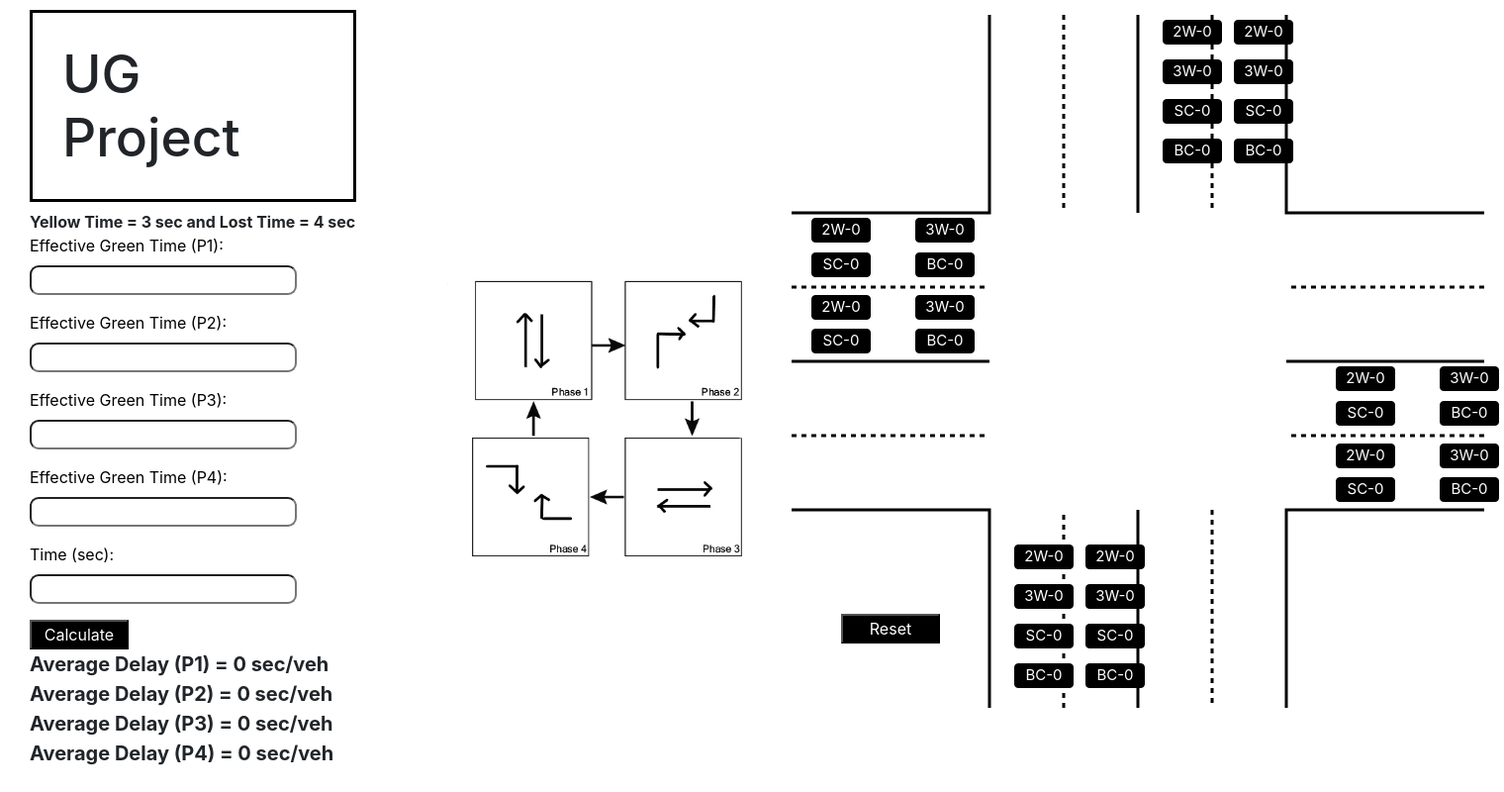
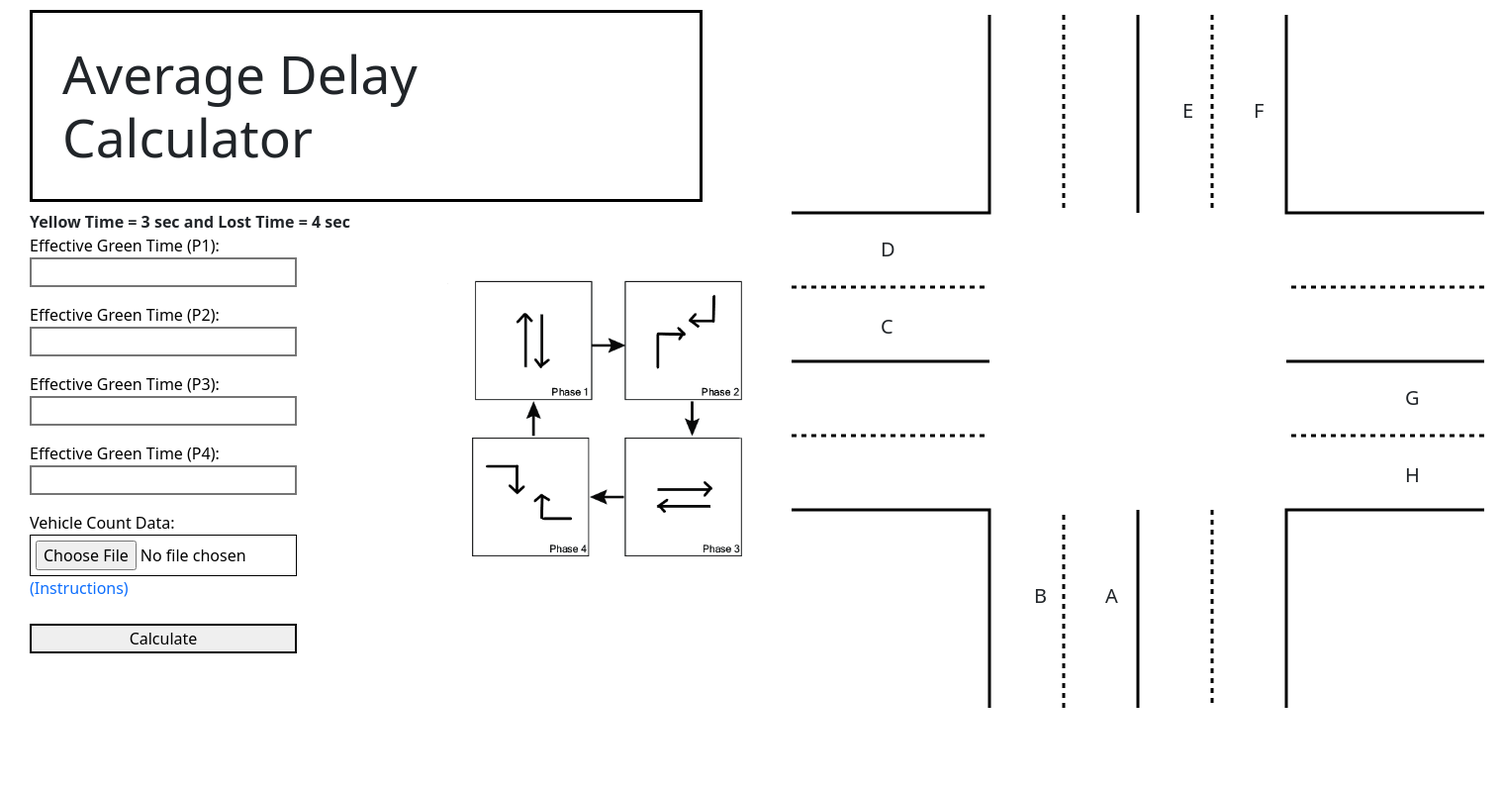
Before and after one commit to decapitator007/UGProject, a Django app: page / in a window 1520 px wide. Shown: the whole page at 99% size. Run offline with Django 3.2, Linux system fonts and the light colour scheme; tables that the repository leaves empty hold one stand-in row (values such as "Sample post").

Commit message:
Complete

```diff
--- a/delay/forms.py
+++ b/delay/forms.py
@@ -4,5 +4,3 @@ class inp(forms.Form):
     g_2=forms.DecimalField(label='Effective Green Time (P2)')
     g_3=forms.DecimalField(label='Effective Green Time (P3)')
     g_4=forms.DecimalField(label='Effective Green Time (P4)')
-    t=forms.DecimalField(label='Time (sec)')
-#g,t
--- /dev/null
+++ b/delay/static/css/design.css
@@ -0,0 +1,30 @@
+h1{
+    font-size:40pt;
+    padding:30px;
+    width:680px;
+    border-style:solid;
+    border-color:black;
+    margin-left:30px;
+    margin-top:10px;
+}
+#myCanvas{
+    z-index:-1;
+    float:right;
+    margin-right:20px;
+    margin-top:5px;
+}
+.log-form{
+    color:black;
+    width:300px;
+    padding-left:30px;
+}
+.log-form input{
+    width:100%;
+    border-style:solid;
+}
+.center{
+  text-align:center;
+}
+td,th{
+  text-align: center;
+}
--- a/delay/static/css/home.css
+++ /dev/null
@@ -1,44 +0,0 @@
-h1{
-    font-size:40pt;
-    padding:30px;
-    width:330px;
-    border-style:solid;
-    border-color:black;
-    margin-left:30px;
-    margin-top:10px;
-}
-#myCanvas{
-    z-index:-1;
-    float:right;
-    margin-right:20px;
-    margin-top:5px;
-}
-.btn{
-    color:white;
-    background:black;
-    border-color:black;
-    z-index:2;
-    width:60px;
-    font-size:15px;
-    padding:0px;
-}
-.btn2{
-    color:white;
-    background:black;
-    border-color:black;
-    z-index:2;
-    width:100px;
-}
-.log-form{
-    color:black;
-    width:300px;
-    padding-left:30px;
-}
-.log-form input{
-    width:100%;
-    border-radius:9px;
-}
-.result{
-    margin-left:30px;
-    font-size:15pt;
-}
--- a/delay/templates/delay/home.html
+++ b/delay/templates/delay/home.html
@@ -3,8 +3,9 @@
 <html>
   <head>
     <title>Delay</title>
-        <link rel="stylesheet" href="https://cdn.jsdelivr.net/npm/bootstrap@4.5.3/dist/css/bootstrap.min.css" integrity="sha384-TX8t27EcRE3e/ihU7zmQxVncDAy5uIKz4rEkgIXeMed4M0jlfIDPvg6uqKI2xXr2" crossorigin="anonymous">
-        <link rel="stylesheet" href="{%static 'css/home.css'%}">
+    <link href="https://cdn.jsdelivr.net/npm/bootstrap@5.0.2/dist/css/bootstrap.min.css" rel="stylesheet" integrity="sha384-EVSTQN3/azprG1Anm3QDgpJLIm9Nao0Yz1ztcQTwFspd3yD65VohhpuuCOmLASjC" crossorigin="anonymous">
+    <script src="https://cdn.jsdelivr.net/npm/bootstrap@5.0.2/dist/js/bootstrap.bundle.min.js" integrity="sha384-MrcW6ZMFYlzcLA8Nl+NtUVF0sA7MsXsP1UyJoMp4YLEuNSfAP+JcXn/tWtIaxVXM" crossorigin="anonymous"></script>
+    <link rel="stylesheet" href="{%static 'css/design.css'%}">
   </head>
   <body>
     <canvas id="myCanvas" width="700" height="700"></canvas>
@@ -82,55 +83,179 @@
       ctx.lineTo(425,700);
       ctx.stroke();
     </script>
-        <h1>UG Project</h1>
+    <h1>Average Delay Calculator</h1>
     <b style="margin-left:30px;">Yellow Time = 3 sec and Lost Time = 4 sec</b>
     <img src="{%static 'phases.png'%}" style="width:300px;height:300px;margin:50px;float:right" alt="alternate"><br>
-        <form method="POST" class="log-form">
+    <form action="{%url 'home'%}" method="post" enctype="multipart/form-data" class="log-form">
       {%csrf_token%}
       {{form.as_p}}
-            <button type='submit' name="calculate" class="btn2">Calculate</button>
+      <label for="ff">Vehicle Count Data:</label>
+      <input id="ff" type="file" title="Upload excel file" name="excel_file" style="border:1px solid black;padding:5px;" required="required">
+      <a style="text-decoration:none;" href="#" data-bs-toggle="modal" data-bs-target="#exampleModal">(Instructions)</a>
+      <br><br>
+      <input type="submit" value="Calculate">
     </form>
-        <div class="result">
-            <b>Average Delay (P1) = {{p1}} sec/veh</b><br>
-            <b>Average Delay (P2) = {{p2}} sec/veh</b><br>
-            <b>Average Delay (P3) = {{p3}} sec/veh</b><br>
-            <b>Average Delay (P4) = {{p4}} sec/veh</b><br>
+      <h5 style="position:absolute;top:240px;left:890px;">D</h5>
+      <h5 style="position:absolute;top:318px;left:890px;">C</h5>
+      <h5 style="position:absolute;top:100px;left:1267px;">F</h5>
+      <h5 style="position:absolute;top:100px;left:1195px;">E</h5>
+      <h5 style="position:absolute;top:390px;left:1420px;">G</h5>
+      <h5 style="position:absolute;top:468px;left:1420px;">H</h5>
+      <h5 style="position:absolute;top:590px;left:1117px;">A</h5>
+      <h5 style="position:absolute;top:590px;left:1045px;">B</h5>
+      <div class="modal fade" id="exampleModal" tabindex="-1" aria-labelledby="exampleModalLabel" aria-hidden="true">
+        <div class="modal-dialog">
+          <div class="modal-content">
+            <div class="modal-header">
+            <h5 class="modal-title" id="exampleModalLabel">Instructions for Excel File</h5>
+            <button type="button" class="btn-close" data-bs-dismiss="modal" aria-label="Close"></button>
             </div>
-        <form method="POST">
-            {%csrf_token%}
-            <button type='submit' name="h_2w" class="btn" style="position:absolute;top:220px;left:820px;">2W-{{entry.h_2w}}</button>
-            <button type='submit' name="h_3w" class="btn" style="position:absolute;top:220px;left:925px;">3W-{{entry.h_3w}}</button>
-            <button type='submit' name="h_sc" class="btn" style="position:absolute;top:255px;left:820px;">SC-{{entry.h_sc}}</button>
-            <button type='submit' name="h_bc" class="btn" style="position:absolute;top:255px;left:925px;">BC-{{entry.h_bc}}</button>
-            <button type='submit' name="g_2w" class="btn" style="position:absolute;top:298px;left:820px;">2W-{{entry.g_2w}}</button>
-            <button type='submit' name="g_3w" class="btn" style="position:absolute;top:298px;left:925px;">3W-{{entry.g_3w}}</button>
-            <button type='submit' name="g_sc" class="btn" style="position:absolute;top:332px;left:820px;">SC-{{entry.g_sc}}</button>
-            <button type='submit' name="g_bc" class="btn" style="position:absolute;top:332px;left:925px;">BC-{{entry.g_bc}}</button>
-            <button type='submit' name="b_2w" class="btn" style="position:absolute;top:20px;left:1247px;">2W-{{entry.b_2w}}</button>
-            <button type='submit' name="b_3w" class="btn" style="position:absolute;top:60px;left:1247px;">3W-{{entry.b_3w}}</button>
-            <button type='submit' name="b_sc" class="btn" style="position:absolute;top:100px;left:1247px;">SC-{{entry.b_sc}}</button>
-            <button type='submit' name="b_bc" class="btn" style="position:absolute;top:140px;left:1247px;">BC-{{entry.b_bc}}</button>
-            <button type='submit' name="a_2w" class="btn" style="position:absolute;top:20px;left:1175px;">2W-{{entry.a_2w}}</button>
-            <button type='submit' name="a_3w" class="btn" style="position:absolute;top:60px;left:1175px;">3W-{{entry.a_3w}}</button>
-            <button type='submit' name="a_sc" class="btn" style="position:absolute;top:100px;left:1175px;">SC-{{entry.a_sc}}</button>
-            <button type='submit' name="a_bc" class="btn" style="position:absolute;top:140px;left:1175px;">BC-{{entry.a_bc}}</button>
-            <button type='submit' name="c_2w" class="btn" style="position:absolute;top:370px;left:1350px;">2W-{{entry.c_2w}}</button>
-            <button type='submit' name="c_3w" class="btn" style="position:absolute;top:370px;left:1455px;">3W-{{entry.c_3w}}</button>
-            <button type='submit' name="c_sc" class="btn" style="position:absolute;top:405px;left:1350px;">SC-{{entry.c_sc}}</button>
-            <button type='submit' name="c_bc" class="btn" style="position:absolute;top:405px;left:1455px;">BC-{{entry.c_bc}}</button>
-            <button type='submit' name="d_2w" class="btn" style="position:absolute;top:448px;left:1350px;">2W-{{entry.d_2w}}</button>
-            <button type='submit' name="d_3w" class="btn" style="position:absolute;top:448px;left:1455px;">3W-{{entry.d_3w}}</button>
-            <button type='submit' name="d_sc" class="btn" style="position:absolute;top:482px;left:1350px;">SC-{{entry.d_sc}}</button>
-            <button type='submit' name="d_bc" class="btn" style="position:absolute;top:482px;left:1455px;">BC-{{entry.d_bc}}</button>
-            <button type='submit' name="e_2w" class="btn" style="position:absolute;top:550px;left:1097px;">2W-{{entry.e_2w}}</button>
-            <button type='submit' name="e_3w" class="btn" style="position:absolute;top:590px;left:1097px;">3W-{{entry.e_3w}}</button>
-            <button type='submit' name="e_sc" class="btn" style="position:absolute;top:630px;left:1097px;">SC-{{entry.e_sc}}</button>
-            <button type='submit' name="e_bc" class="btn" style="position:absolute;top:670px;left:1097px;">BC-{{entry.e_bc}}</button>
-            <button type='submit' name="f_2w" class="btn" style="position:absolute;top:550px;left:1025px;">2W-{{entry.f_2w}}</button>
-            <button type='submit' name="f_3w" class="btn" style="position:absolute;top:590px;left:1025px;">3W-{{entry.f_3w}}</button>
-            <button type='submit' name="f_sc" class="btn" style="position:absolute;top:630px;left:1025px;">SC-{{entry.f_sc}}</button>
-            <button type='submit' name="f_bc" class="btn" style="position:absolute;top:670px;left:1025px;">BC-{{entry.f_bc}}</button>
-            <button type='submit' name="reset" class="btn2" style="position:absolute;top:620px;left:850px;">Reset</button>
-        </form>
+            <div class="modal-body">
+              <table class="table table-striped table-hover table-borderless">
+                <thead class="table-info">
+                  <tr>
+                    <th>Column</th>
+                    <th>Description</th>
+                  </tr>
+                </thead>
+                <tbody>
+                  <tr>
+                    <td>A</td>
+                    <td>Time</td>
+                  </tr>
+                  <tr>
+                    <td>B</td>
+                    <td>2 Wheelers in Lane A</td>
+                  </tr>
+                  <tr>
+                    <td>C</td>
+                    <td>3 Wheelers in Lane A</td>
+                  </tr>
+                  <tr>
+                    <td>D</td>
+                    <td>Small Cars in Lane A</td>
+                  </tr>
+                  <tr>
+                    <td>E</td>
+                    <td>Big Cars in Lane A</td>
+                  </tr>
+                  <tr>
+                    <td>F</td>
+                    <td>2 Wheelers in Lane B</td>
+                  </tr>
+                  <tr>
+                    <td>G</td>
+                    <td>3 Wheelers in Lane B</td>
+                  </tr>
+                  <tr>
+                    <td>H</td>
+                    <td>Small Cars in Lane B</td>
+                  </tr>
+                  <tr>
+                    <td>I</td>
+                    <td>Big Cars in Lane B</td>
+                  </tr>
+                  <tr>
+                    <td>J</td>
+                    <td>2 Wheelers in Lane C</td>
+                  </tr>
+                  <tr>
+                    <td>K</td>
+                    <td>3 Wheelers in Lane C</td>
+                  </tr>
+                  <tr>
+                    <td>L</td>
+                    <td>Small Cars in Lane C</td>
+                  </tr>
+                  <tr>
+                    <td>M</td>
+                    <td>Big Cars in Lane C</td>
+                  </tr>
+                  <tr>
+                    <td>N</td>
+                    <td>2 Wheelers in Lane D</td>
+                  </tr>
+                  <tr>
+                    <td>O</td>
+                    <td>3 Wheelers in Lane D</td>
+                  </tr>
+                  <tr>
+                    <td>P</td>
+                    <td>Small Cars in Lane D</td>
+                  </tr>
+                  <tr>
+                    <td>Q</td>
+                    <td>Big Cars in Lane D</td>
+                  </tr>
+                  <tr>
+                    <td>R</td>
+                    <td>2 Wheelers in Lane E</td>
+                  </tr>
+                  <tr>
+                    <td>S</td>
+                    <td>3 Wheelers in Lane E</td>
+                  </tr>
+                  <tr>
+                    <td>T</td>
+                    <td>Small Cars in Lane E</td>
+                  </tr>
+                  <tr>
+                    <td>U</td>
+                    <td>Big Cars in Lane E</td>
+                  </tr>
+                  <tr>
+                    <td>V</td>
+                    <td>2 Wheelers in Lane F</td>
+                  </tr>
+                  <tr>
+                    <td>W</td>
+                    <td>3 Wheelers in Lane F</td>
+                  </tr>
+                  <tr>
+                    <td>X</td>
+                    <td>Small Cars in Lane F</td>
+                  </tr>
+                  <tr>
+                    <td>Y</td>
+                    <td>Big Cars in Lane F</td>
+                  </tr>
+                  <tr>
+                    <td>Z</td>
+                    <td>2 Wheelers in Lane G</td>
+                  </tr>
+                  <tr>
+                    <td>AA</td>
+                    <td>3 Wheelers in Lane G</td>
+                  </tr>
+                  <tr>
+                    <td>AB</td>
+                    <td>Small Cars in Lane G</td>
+                  </tr>
+                  <tr>
+                    <td>AC</td>
+                    <td>Big Cars in Lane G</td>
+                  </tr>
+                  <tr>
+                    <td>AD</td>
+                    <td>2 Wheelers in Lane H</td>
+                  </tr>
+                  <tr>
+                    <td>AE</td>
+                    <td>3 Wheelers in Lane H</td>
+                  </tr>
+                  <tr>
+                    <td>AF</td>
+                    <td>Small Cars in Lane H</td>
+                  </tr>
+                  <tr>
+                    <td>AG</td>
+                    <td>Big Cars in Lane H</td>
+                  </tr>
+                </tbody>
+              </table>
+            </div>
+          </div>
+        </div>
+      </div>
   </body>
 </html>
--- a/delay/views.py
+++ b/delay/views.py
@@ -1,41 +1,14 @@
-from django.shortcuts import render, get_object_or_404, redirect
+from django.shortcuts import render,get_object_or_404,redirect
 from .forms import inp
-from .models import Count
 import decimal
-def zero(entry):
-    entry.a_2w=0
-    entry.a_3w=0
-    entry.a_sc=0
-    entry.a_bc=0
-    entry.b_2w=0
-    entry.b_3w=0
-    entry.b_sc=0
-    entry.b_bc=0
-    entry.c_2w=0
-    entry.c_3w=0
-    entry.c_sc=0
-    entry.c_bc=0
-    entry.d_2w=0
-    entry.d_3w=0
-    entry.d_sc=0
-    entry.d_bc=0
-    entry.e_2w=0
-    entry.e_3w=0
-    entry.e_sc=0
-    entry.e_bc=0
-    entry.f_2w=0
-    entry.f_3w=0
-    entry.f_sc=0
-    entry.f_bc=0
-    entry.g_2w=0
-    entry.g_3w=0
-    entry.g_sc=0
-    entry.g_bc=0
-    entry.h_2w=0
-    entry.h_3w=0
-    entry.h_sc=0
-    entry.h_bc=0
-    entry.save()
+import math
+import openpyxl
+import matplotlib
+matplotlib.use('Agg')
+import matplotlib.pyplot as plt
+import io
+import urllib,base64
+import numpy as np
 def uniform(C,g,v,c):
     f=(((1-g)**2)*C)/2
     f/=(1-(g*(v/c)))
@@ -78,102 +51,92 @@ def phase(v1,v2,s1,s2,t,C,g):
     f=round(f,2)
     return f
 def home(request):
-    p1=0
-    p2=0
-    p3=0
-    p4=0
-    entry=get_object_or_404(Count,pk=1)
-    if request.method=="POST" and 'calculate' in request.POST:
+    if request.method=="POST":
         form=inp(request.POST)
         if form.is_valid():
             g1=form.cleaned_data.get("g_1")
             g2=form.cleaned_data.get("g_2")
             g3=form.cleaned_data.get("g_3")
             g4=form.cleaned_data.get("g_4")
-            t=form.cleaned_data.get("t")
             C=g1+g2+g3+g4+20
             g1/=C
             g2/=C
             g3/=C
             g4/=C
-            s1=saturation(entry.a_2w,entry.b_2w,entry.a_3w,entry.b_3w,entry.a_sc,entry.b_sc,entry.a_bc,entry.b_bc,t)
-            s2=saturation(entry.c_2w,entry.d_2w,entry.c_3w,entry.d_3w,entry.c_sc,entry.d_sc,entry.c_bc,entry.d_bc,t)
-            s3=saturation(entry.e_2w,entry.f_2w,entry.e_3w,entry.f_3w,entry.e_sc,entry.f_sc,entry.e_bc,entry.f_bc,t)
-            s4=saturation(entry.g_2w,entry.h_2w,entry.g_3w,entry.h_3w,entry.g_sc,entry.h_sc,entry.g_bc,entry.h_bc,t)
-            p1=phase(pcu(entry.b_2w,entry.b_3w,entry.b_sc,entry.b_bc)/t,pcu(entry.f_2w,entry.f_3w,entry.f_sc,entry.f_bc)/t,s1,s3,t,C,g1)
-            p2=phase(pcu(entry.a_2w,entry.a_3w,entry.a_sc,entry.a_bc)/t,pcu(entry.e_2w,entry.e_3w,entry.e_sc,entry.e_bc)/t,s1,s3,t,C,g2)
-            p3=phase(pcu(entry.d_2w,entry.d_3w,entry.d_sc,entry.d_bc)/t,pcu(entry.h_2w,entry.h_3w,entry.h_sc,entry.h_bc)/t,s2,s4,t,C,g3)
-            p4=phase(pcu(entry.c_2w,entry.c_3w,entry.c_sc,entry.c_bc)/t,pcu(entry.g_2w,entry.g_3w,entry.g_sc,entry.g_bc)/t,s2,s4,t,C,g4)
-    elif request.method=="POST":
-        form=inp()
-        if 'a_2w' in request.POST:
-            entry.a_2w+=1
-        if 'a_3w' in request.POST:
-            entry.a_3w+=1
-        if 'a_sc' in request.POST:
-            entry.a_sc+=1
-        if 'a_bc' in request.POST:
-            entry.a_bc+=1
-        if 'b_2w' in request.POST:
-            entry.b_2w+=1
-        if 'b_3w' in request.POST:
-            entry.b_3w+=1
-        if 'b_sc' in request.POST:
-            entry.b_sc+=1
-        if 'b_bc' in request.POST:
-            entry.b_bc+=1
-        if 'c_2w' in request.POST:
-            entry.c_2w+=1
-        if 'c_3w' in request.POST:
-            entry.c_3w+=1
-        if 'c_sc' in request.POST:
-            entry.c_sc+=1
-        if 'c_bc' in request.POST:
-            entry.c_bc+=1
-        if 'd_2w' in request.POST:
-            entry.d_2w+=1
-        if 'd_3w' in request.POST:
-            entry.d_3w+=1
-        if 'd_sc' in request.POST:
-            entry.d_sc+=1
-        if 'd_bc' in request.POST:
-            entry.d_bc+=1
-        if 'e_2w' in request.POST:
-            entry.e_2w+=1
-        if 'e_3w' in request.POST:
-            entry.e_3w+=1
-        if 'e_sc' in request.POST:
-            entry.e_sc+=1
-        if 'e_bc' in request.POST:
-            entry.e_bc+=1
-        if 'f_2w' in request.POST:
-            entry.f_2w+=1
-        if 'f_3w' in request.POST:
-            entry.f_3w+=1
-        if 'f_sc' in request.POST:
-            entry.f_sc+=1
-        if 'f_bc' in request.POST:
-            entry.f_bc+=1
-        if 'g_2w' in request.POST:
-            entry.g_2w+=1
-        if 'g_3w' in request.POST:
-            entry.g_3w+=1
-        if 'g_sc' in request.POST:
-            entry.g_sc+=1
-        if 'g_bc' in request.POST:
-            entry.g_bc+=1
-        if 'h_2w' in request.POST:
-            entry.h_2w+=1
-        if 'h_3w' in request.POST:
-            entry.h_3w+=1
-        if 'h_sc' in request.POST:
-            entry.h_sc+=1
-        if 'h_bc' in request.POST:
-            entry.h_bc+=1
-        if 'reset' in request.POST:
-            zero(entry)
-        entry.save()
+            ans1=list()
+            ans2=list()
+            ans3=list()
+            ans4=list()
+            time=list()
+            excel_file=request.FILES["excel_file"]
+            wb=openpyxl.load_workbook(excel_file)
+            worksheet=wb["Sheet1"]
+            for row in worksheet.iter_rows():
+                row_data=list()
+                for cell in row:
+                    row_data.append(int(str(cell.value)))
+                t=row_data[0]
+                s1=saturation(row_data[1],row_data[5],row_data[2],row_data[6],row_data[3],row_data[7],row_data[4],row_data[8],t)
+                s2=saturation(row_data[9],row_data[13],row_data[10],row_data[14],row_data[11],row_data[15],row_data[12],row_data[16],t)
+                s3=saturation(row_data[17],row_data[21],row_data[18],row_data[22],row_data[19],row_data[23],row_data[20],row_data[24],t)
+                s4=saturation(row_data[25],row_data[29],row_data[26],row_data[30],row_data[27],row_data[31],row_data[28],row_data[32],t)
+                p1=phase(pcu(row_data[5],row_data[6],row_data[7],row_data[8])/t,pcu(row_data[21],row_data[22],row_data[23],row_data[24])/t,s1,s3,t,C,g1)
+                p2=phase(pcu(row_data[1],row_data[2],row_data[3],row_data[4])/t,pcu(row_data[17],row_data[18],row_data[19],row_data[20])/t,s1,s3,t,C,g2)
+                p3=phase(pcu(row_data[13],row_data[14],row_data[15],row_data[16])/t,pcu(row_data[29],row_data[30],row_data[31],row_data[32])/t,s2,s4,t,C,g3)
+                p4=phase(pcu(row_data[9],row_data[10],row_data[11],row_data[12])/t,pcu(row_data[25],row_data[26],row_data[27],row_data[28])/t,s2,s4,t,C,g4)
+                ans1.append(p1)
+                ans2.append(p2)
+                ans3.append(p3)
+                ans4.append(p4)
+                time.append(t)
+            plt.plot(time,ans1,marker='o',linestyle='--',color='r')
+            # plt.xticks(np.arange(min(time),max(time)+1,0.5))
+            # plt.yticks(np.arange(math.floor(min(ans1)),math.ceil(max(ans1))+1,1))
+            plt.title("Phase 1")
+            plt.ylabel("Average Delay (sec/veh)")
+            plt.xlabel("Time (sec)")
+            fig=plt.gcf()
+            buf=io.BytesIO()
+            fig.savefig(buf,format='png')
+            buf.seek(0)
+            string=base64.b64encode(buf.read())
+            uri1=urllib.parse.quote(string)
+            plt.clf()
+            plt.plot(time,ans2,marker='o',linestyle='--',color='r')
+            plt.title("Phase 2")
+            plt.ylabel("Average Delay (sec/veh)")
+            plt.xlabel("Time (sec)")
+            fig=plt.gcf()
+            buf=io.BytesIO()
+            fig.savefig(buf,format='png')
+            buf.seek(0)
+            string=base64.b64encode(buf.read())
+            uri2=urllib.parse.quote(string)
+            plt.clf()
+            plt.plot(time,ans3,marker='o',linestyle='--',color='r')
+            plt.title("Phase 3")
+            plt.ylabel("Average Delay (sec/veh)")
+            plt.xlabel("Time (sec)")
+            fig=plt.gcf()
+            buf=io.BytesIO()
+            fig.savefig(buf,format='png')
+            buf.seek(0)
+            string=base64.b64encode(buf.read())
+            uri3=urllib.parse.quote(string)
+            plt.clf()
+            plt.plot(time,ans4,marker='o',linestyle='--',color='r')
+            plt.title("Phase 4")
+            plt.ylabel("Average Delay (sec/veh)")
+            plt.xlabel("Time (sec)")
+            fig=plt.gcf()
+            buf=io.BytesIO()
+            fig.savefig(buf,format='png')
+            buf.seek(0)
+            string=base64.b64encode(buf.read())
+            uri4=urllib.parse.quote(string)
+            plt.clf()
+            mylist=zip(time,ans1,ans2,ans3,ans4)
+            return render(request,'delay/index.html',{"data1":uri1,"data2":uri2,"data3":uri3,"data4":uri4,"mylist":mylist})
     else:
         form=inp()
-        zero(entry)
-    return render(request,'delay/home.html',{'entry':entry,'form':form,'p1':p1,'p2':p2,'p3':p3,'p4':p4})
+        return render(request,'delay/home.html',{'form':form})
```
Also changed, not shown: delay/templates/delay/index.html (added, +43 -0 lines). Lines whose indentation alone changed are shown as unchanged.
